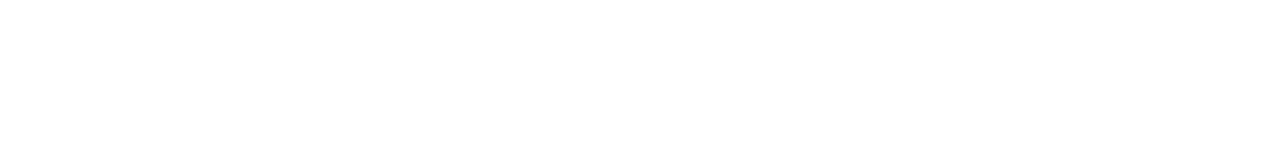
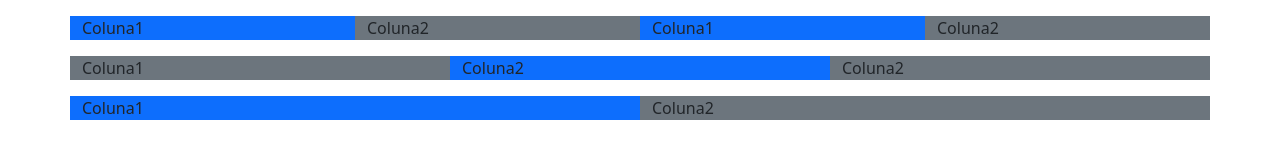
Before and after one commit to isabelliqueeiroz/bootstrap_base, a plain HTML site: page ex2_sistema-grid/ex2.html in a window 1280 px wide. Drawn offline with nearby package versions, Linux system fonts and the light colour scheme.

Commit message:
Exemplo 3 concluído.
Exemplo concluído.

```diff
--- /dev/null
+++ b/ex1b__instalacao_npm/package.json
@@ -0,0 +1,5 @@
+{
+  "dependencies": {
+    "bootstrap": "^5.3.3"
+  }
+}
--- a/ex2_sistema-grid/ex2.html
+++ b/ex2_sistema-grid/ex2.html
@@ -10,6 +10,27 @@
 
 
     <!-- 1ª Digitação (Aqui) -->
+     <div class="container">
+        <div class="row my-3">
+            <div class="col-sm-3 bg-primary">Coluna1</div>
+            <div class="col-sm-3 bg-secondary">Coluna2</div>
+            <div class="col-sm-3 bg-primary">Coluna1</div>
+            <div class="col-sm-3 bg-secondary">Coluna2</div>
+        </div>
+
+
+        <div class="row my-3">
+            <div class="col-sm-4 bg-secondary">Coluna1</div>
+            <div class="col-sm-4 bg-primary">Coluna2</div>
+            <div class="col-sm-4 bg-secondary">Coluna2</div>
+        </div>
+
+
+        <div class="row my-3">
+            <div class="col-sm-6 bg-primary">Coluna1</div>
+            <div class="col-sm-6 bg-secondary">Coluna2</div>
+        </div>
+
 
 
     <script src="https://cdn.jsdelivr.net/npm/bootstrap@5.3.0/dist/js/bootstrap.bundle.min.js"></script>
```
Also changed, not shown: ex1_instalacao-cdn/ex1.html (+5 -0 lines), ex1a_instalacao_arquivos/index.html (+3 -1 lines), ex1b__instalacao_npm/index.html (+2 -1 lines), ex3_botoes/ex3.html (+20 -0 lines), ex1a_instalacao_arquivos/css/bootstrap.min.css (added), ex1a_instalacao_arquivos/js/bootstrap.min.js (added), 2 other files.
